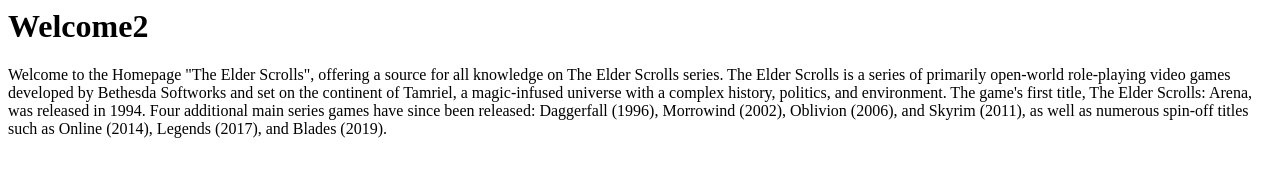
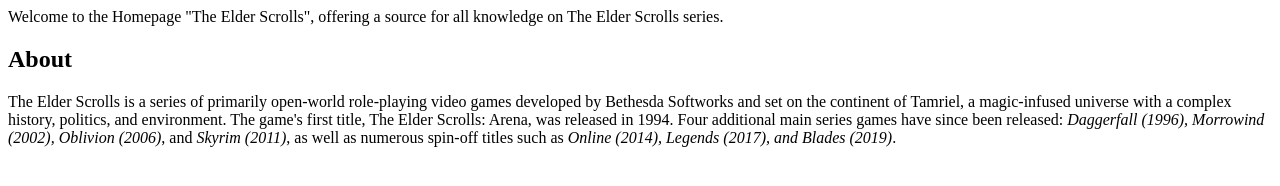
Before and after one commit to LauraSophieBinder/LauraSophieBinder.github.io, a plain HTML site: page index.html in a window 1280 px wide. Drawn offline with Linux system fonts and the light colour scheme.

Commit message:
updated homepage

```diff
--- a/index.html
+++ b/index.html
@@ -5,9 +5,13 @@
 </head>
 
 <body>
-    <h1 id="myHeader">Welcome2</h1>
-    <p>Welcome to the Homepage "The Elder Scrolls", offering a source for all          knowledge on The Elder Scrolls series.
-       The Elder Scrolls is a series of primarily open-world role-playing     	     video games developed by Bethesda Softworks and set on the continent of        Tamriel, a magic-infused universe with a complex history, politics, and        environment. The game's first title, The Elder Scrolls: Arena, was              released in 1994. Four additional main series games have since been            released: Daggerfall (1996), Morrowind (2002), Oblivion (2006), and            Skyrim (2011), as well as numerous spin-off titles such as Online              (2014), Legends (2017), and Blades (2019).
+    <h1 id="myHeader"><a Welcome="laurasophiebinder.github.io"></h1>
+    <p>
+    	Welcome to the Homepage "The Elder Scrolls", offering a source for all knowledge on The Elder Scrolls series.
+   	</p>
+   	<h2>About</h2>
+   	<p>
+    	The Elder Scrolls is a series of primarily open-world role-playing video games developed by Bethesda Softworks and set on the continent of Tamriel, a magic-infused universe with a complex history, politics, and environment. The game's first title, The Elder Scrolls: Arena, was released in 1994. Four additional main series games have since been released: <i>Daggerfall (1996), Morrowind (2002), Oblivion (2006)</i>, and <i>Skyrim (2011)</i>, as well as numerous spin-off titles such as <i>Online (2014), Legends (2017), and Blades (2019)</i>.
     </p>
 
 </body></html>
```
